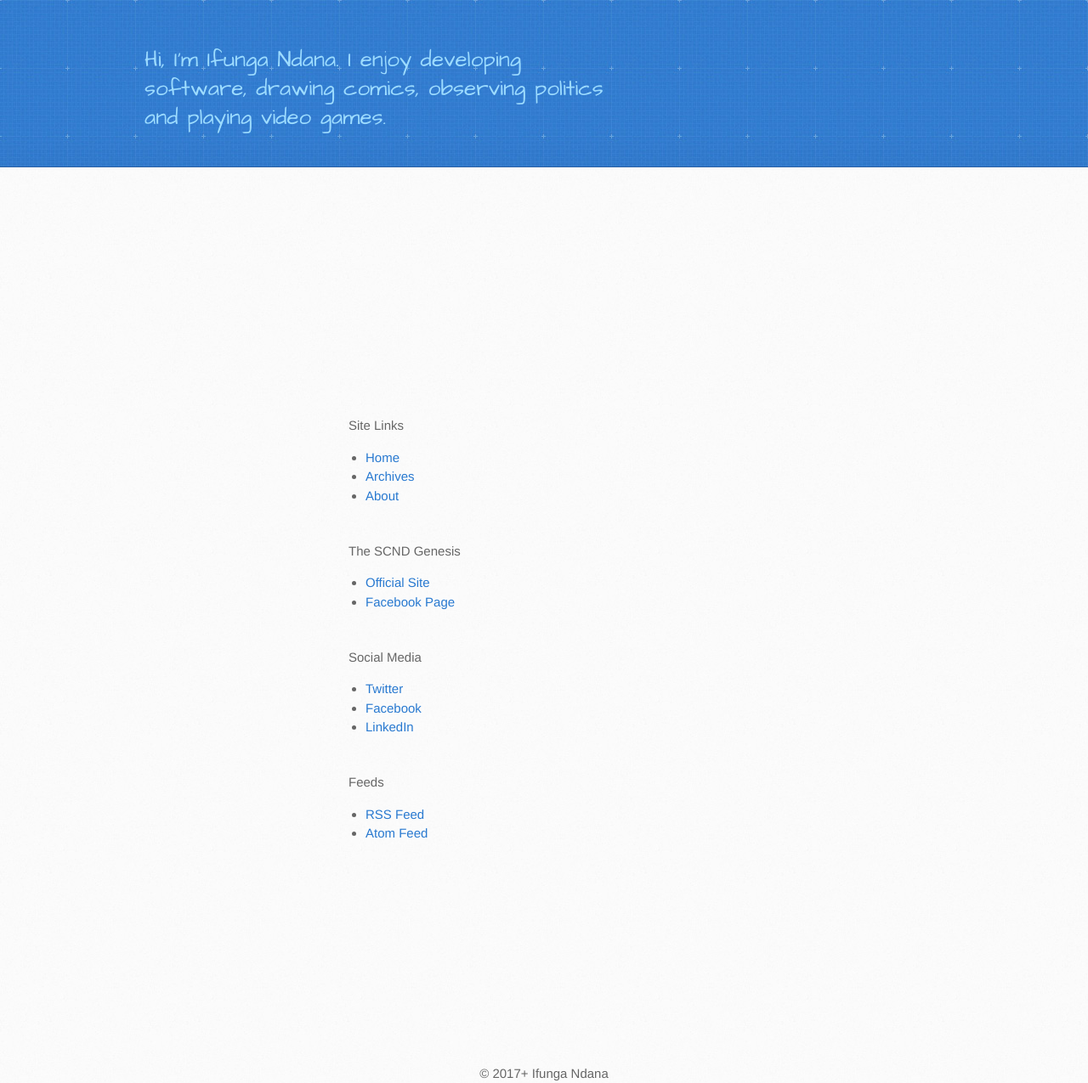
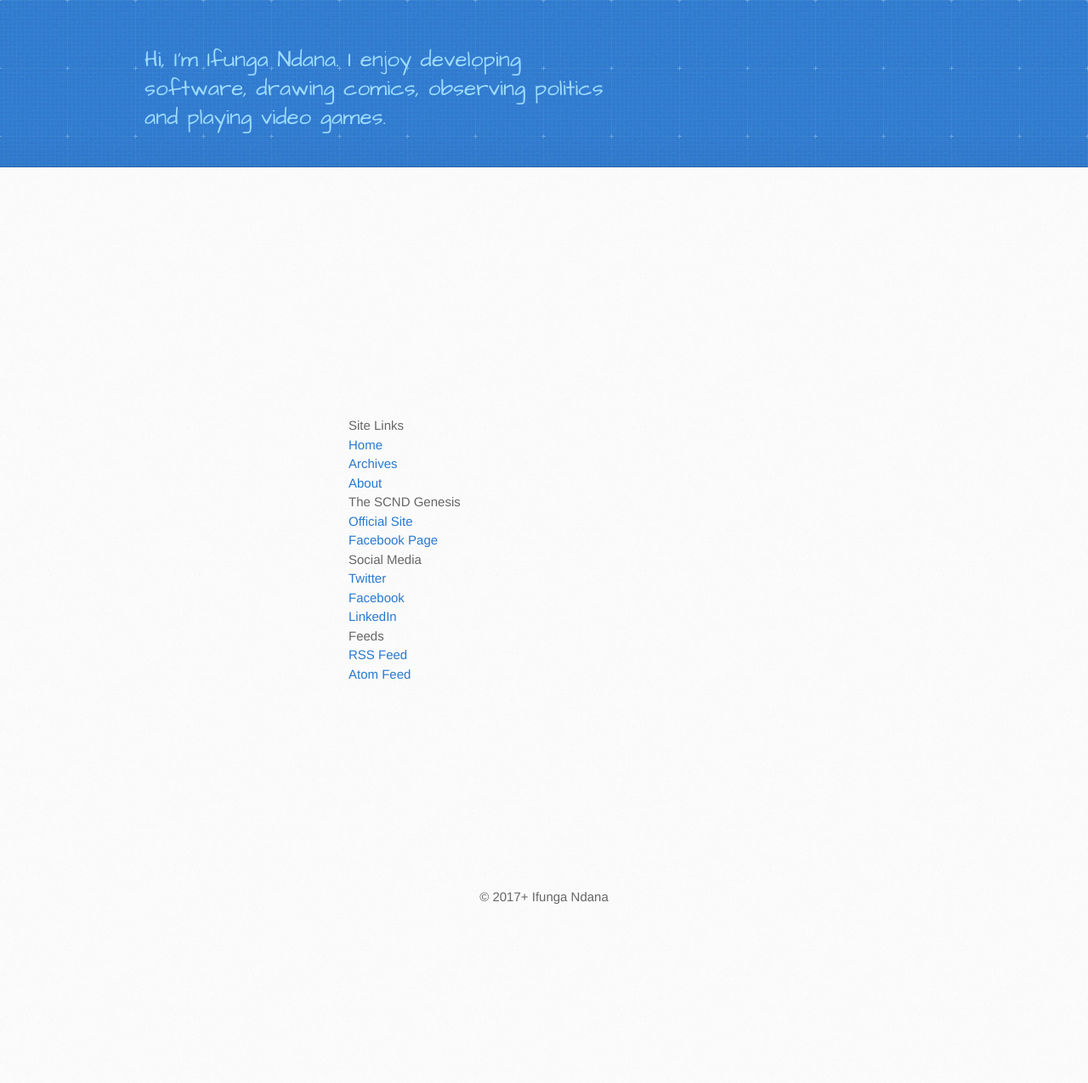
Before and after one commit to SubiyaCryolite/subiyacryolite.github.io, a Jekyll site: the page built from tags.html, in a window 1280 px wide. Shown: the whole page at 85% size. Built offline with Jekyll 4.4.1, drawn with Linux system fonts in a browser that asks for light colours; after the commit the page ends 1068 px from its top, so only the background shows below that.

```diff
--- a/_layouts/default.html
+++ b/_layouts/default.html
@@ -45,29 +45,21 @@
         </section>
         <section id="sidebar" style="padding:8em; margin: 8em;">
             <br/>Site Links
-            <ul>
-                <li><a href="{{ site.baseurl }}/" title="Home">Home</a></li>
-                <li><a href="/archives.html" title="Archives">Archives</a></li>
-                <li><a href="/about.html" title="Archives">About</a></li>
-            </ul>
+            <br/><a href="{{ site.baseurl }}/" title="Home">Home</a>
+            <br/><a href="/archives.html" title="Archives">Archives</a>
+            <br/><a href="/about.html" title="Archives">About</a>
             <br/>The SCND Genesis
-            <ul>
-                <li><a href="http://www.scdgen.com" title="Official Site" target="_blank">Official Site</a></li>
-                <li><a href="https://www.facebook.com/The-SCND-Genesis-111839318834780/" target="_blank"
-                       title="Archives" target="_blank">Facebook
-                    Page</a></li>
-            </ul>
+            <br/><a href="http://www.scdgen.com" title="Official Site" target="_blank">Official Site</a>
+            <br/><a href="https://www.facebook.com/The-SCND-Genesis-111839318834780/" target="_blank"
+                    title="Archives" target="_blank">Facebook
+            Page</a>
             <br/>Social Media
-            <ul>
-                <li><a href="https://twitter.com/subiyacryolite" target="_blank">Twitter</a></li>
-                <li><a href="http://www.facebook.com/profile.php?id=1066802020" target="_blank">Facebook</a></li>
-                <li><a href="http://www.linkedin.com/pub/ifunga-ndana/44/a30/667" target="_blank">LinkedIn</a></li>
-            </ul>
+            <br/><a href="https://twitter.com/subiyacryolite" target="_blank">Twitter</a>
+            <br/><a href="http://www.facebook.com/profile.php?id=1066802020" target="_blank">Facebook</a>
+            <br/><a href="http://www.linkedin.com/pub/ifunga-ndana/44/a30/667" target="_blank">LinkedIn</a>
             <br/>Feeds
-            <ul>
-                <li><a href="{{ site.baseurl }}/rss.xml" title="Full-text RSS feed">RSS Feed</a></li>
-                <li><a href="{{ site.baseurl }}/atom.xml" title="Atom feed">Atom Feed</a></li>
-            </ul>
+            <br/><a href="{{ site.baseurl }}/rss.xml" title="Full-text RSS feed">RSS Feed</a>
+            <br/><a href="{{ site.baseurl }}/atom.xml" title="Atom feed">Atom Feed</a>
         </section>
     </div>
     <div id="footer_text" style="text-align:center">&copy; 2017+ Ifunga Ndana</div>
```
